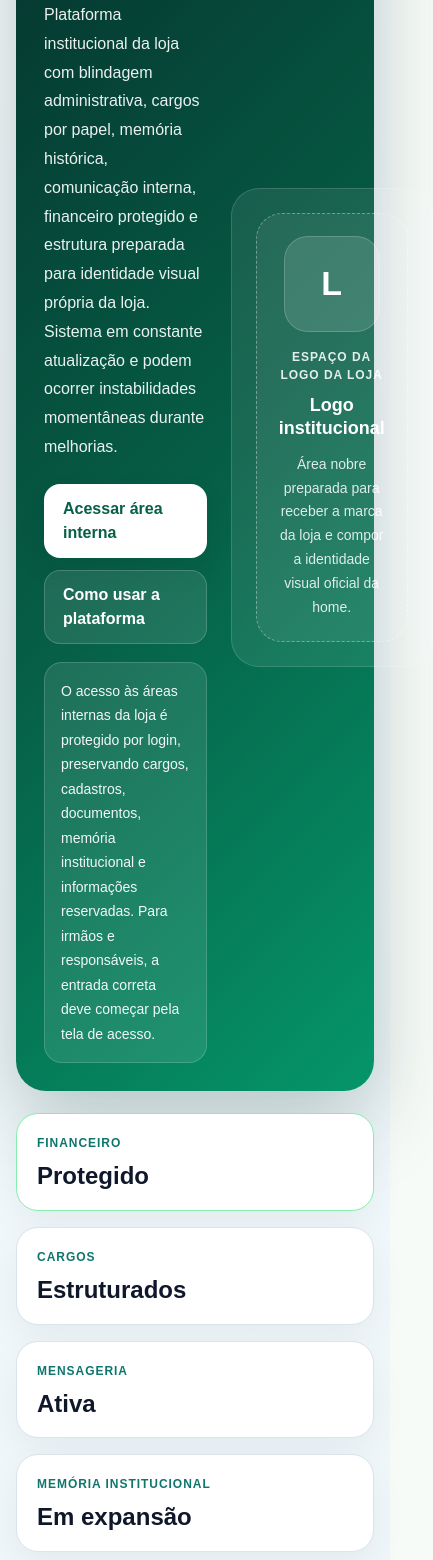
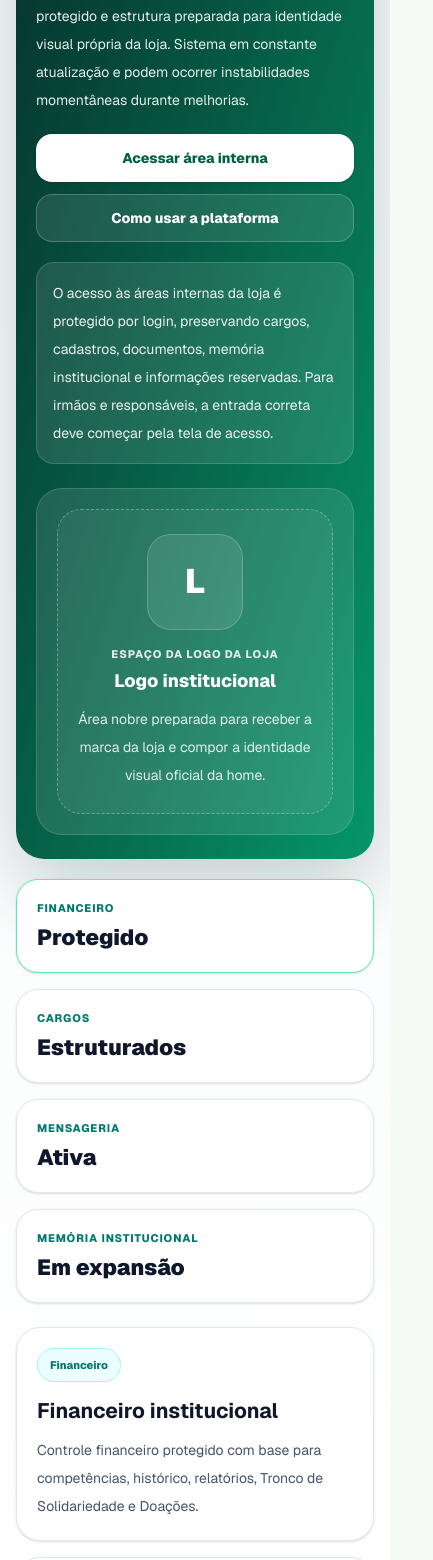
Before and after one commit to ricardogrupoexecutivo1-cpu/aurora-loja-maconica, a Next.js app: page / in a window 390 px wide. Shown: the part 260-1820 px from the top of the page, 433 px wide, since content can reach past the window. Built offline with nearby package versions, Linux system fonts and the light colour scheme.

Commit message:
style: melhora responsividade mobile da home

```diff
--- a/src/app/page.tsx
+++ b/src/app/page.tsx
@@ -4,19 +4,7 @@ import Link from "next/link";
 
 function HeroBadge({ text }: { text: string }) {
   return (
-    <div
-      style={{
-        display: "inline-flex",
-        alignItems: "center",
-        borderRadius: 999,
-        padding: "8px 14px",
-        background: "rgba(255,255,255,0.12)",
-        border: "1px solid rgba(255,255,255,0.14)",
-        fontSize: 12,
-        fontWeight: 800,
-        marginBottom: 16,
-      }}
-    >
+    <div className="inline-flex items-center rounded-full border border-white/15 bg-white/10 px-3 py-2 text-[11px] font-extrabold tracking-[0.08em] text-white/95 sm:px-4 sm:text-xs">
       {text}
     </div>
   );
@@ -33,35 +21,15 @@ function StatCard({
 }) {
   return (
     <div
-      style={{
-        background: "#ffffff",
-        borderRadius: 22,
-        border: accent ? "1px solid #86efac" : "1px solid #dbe4ea",
-        padding: 20,
-        boxShadow: "0 14px 36px rgba(15, 23, 42, 0.05)",
-      }}
+      className={`rounded-[22px] border bg-white p-5 shadow-sm ${
+        accent ? "border-emerald-300" : "border-slate-200"
+      }`}
     >
-      <div
-        style={{
-          fontSize: 12,
-          fontWeight: 800,
-          letterSpacing: "0.08em",
-          textTransform: "uppercase",
-          color: "#0f766e",
-          marginBottom: 10,
-        }}
-      >
+      <div className="mb-2 text-[11px] font-extrabold uppercase tracking-[0.08em] text-teal-700 sm:text-xs">
         {title}
       </div>
 
-      <div
-        style={{
-          fontSize: 24,
-          lineHeight: 1.15,
-          fontWeight: 900,
-          color: "#0f172a",
-        }}
-      >
+      <div className="text-[22px] font-black leading-tight text-slate-900 sm:text-[24px]">
         {value}
       </div>
     </div>
@@ -82,53 +50,17 @@ function AccessCard({
   return (
     <Link
       href={href}
-      style={{
-        textDecoration: "none",
-        display: "block",
-        background: "#ffffff",
-        borderRadius: 24,
-        border: "1px solid #dbe4ea",
-        padding: 22,
-        boxShadow: "0 16px 40px rgba(15, 23, 42, 0.05)",
-      }}
+      className="block rounded-[24px] border border-slate-200 bg-white p-5 no-underline shadow-sm transition hover:-translate-y-0.5 hover:shadow-md"
     >
-      <div
-        style={{
-          display: "inline-flex",
-          alignItems: "center",
-          borderRadius: 999,
-          padding: "7px 12px",
-          background: "#ecfeff",
-          border: "1px solid #a5f3fc",
-          color: "#0f766e",
-          fontSize: 12,
-          fontWeight: 800,
-          marginBottom: 14,
-        }}
-      >
+      <div className="mb-4 inline-flex items-center rounded-full border border-cyan-200 bg-cyan-50 px-3 py-2 text-[11px] font-extrabold text-teal-700 sm:text-xs">
         {badge}
       </div>
 
-      <h2
-        style={{
-          margin: 0,
-          color: "#0f172a",
-          fontSize: 22,
-          lineHeight: 1.2,
-        }}
-      >
+      <h2 className="m-0 text-[21px] font-bold leading-tight text-slate-900 sm:text-[22px]">
         {title}
       </h2>
 
-      <p
-        style={{
-          marginTop: 12,
-          marginBottom: 0,
-          color: "#475569",
-          lineHeight: 1.8,
-          fontSize: 15,
-        }}
-      >
+      <p className="mb-0 mt-3 text-sm leading-7 text-slate-600 sm:text-[15px]">
         {description}
       </p>
     </Link>
@@ -145,37 +77,12 @@ function SectionCard({
   children: React.ReactNode;
 }) {
   return (
-    <section
-      style={{
-        background: "#ffffff",
-        borderRadius: 24,
-        border: "1px solid #dbe4ea",
-        padding: 24,
-        boxShadow: "0 16px 40px rgba(15, 23, 42, 0.05)",
-      }}
-    >
-      <div
-        style={{
-          fontSize: 12,
-          fontWeight: 800,
-          letterSpacing: "0.08em",
-          textTransform: "uppercase",
-          color: "#0f766e",
-          marginBottom: 12,
-        }}
-      >
+    <section className="rounded-[24px] border border-slate-200 bg-white p-5 shadow-sm sm:p-6">
+      <div className="mb-3 text-[11px] font-extrabold uppercase tracking-[0.08em] text-teal-700 sm:text-xs">
         {eyebrow}
       </div>
 
-      <h2
-        style={{
-          marginTop: 0,
-          marginBottom: 14,
-          color: "#0f172a",
-          fontSize: 26,
-          lineHeight: 1.15,
-        }}
-      >
+      <h2 className="mb-4 mt-0 text-[24px] font-bold leading-tight text-slate-900 sm:text-[26px]">
         {title}
       </h2>
 
@@ -186,57 +93,18 @@ function SectionCard({
 
 export default function HomePage() {
   return (
-    <main
-      style={{
-        minHeight: "100vh",
-        background:
-          "linear-gradient(180deg, #f8fbfd 0%, #edf6f9 45%, #f8fbfd 100%)",
-        padding: "24px 16px 56px",
-        fontFamily: "Arial, Helvetica, sans-serif",
-      }}
-    >
-      <div style={{ maxWidth: 1260, margin: "0 auto" }}>
-        <section
-          style={{
-            borderRadius: 30,
-            padding: 28,
-            background:
-              "linear-gradient(135deg, #052e2b 0%, #065f46 55%, #059669 100%)",
-            color: "#ffffff",
-            boxShadow: "0 30px 80px rgba(5, 46, 43, 0.25)",
-          }}
-        >
-          <div
-            style={{
-              display: "grid",
-              gridTemplateColumns: "1.2fr 0.8fr",
-              gap: 24,
-              alignItems: "center",
-            }}
-          >
+    <main className="min-h-screen bg-gradient-to-b from-slate-50 via-white to-cyan-50/40 px-4 py-5 font-sans sm:px-5 sm:py-6 lg:px-6 lg:py-8">
+      <div className="mx-auto w-full max-w-7xl">
+        <section className="overflow-hidden rounded-[28px] bg-gradient-to-br from-[#052e2b] via-[#065f46] to-[#059669] px-5 py-6 text-white shadow-[0_30px_80px_rgba(5,46,43,0.22)] sm:rounded-[30px] sm:px-6 sm:py-8 lg:px-7 lg:py-8">
+          <div className="grid grid-cols-1 gap-6 lg:grid-cols-[1.2fr_0.8fr] lg:items-center">
             <div>
               <HeroBadge text="Ambiente institucional protegido" />
 
-              <h1
-                style={{
-                  margin: 0,
-                  fontSize: 38,
-                  lineHeight: 1.08,
-                }}
-              >
+              <h1 className="mt-4 text-[32px] font-black leading-[1.05] sm:text-[36px] lg:text-[38px]">
                 Aurora Loja Maçônica
               </h1>
 
-              <p
-                style={{
-                  marginTop: 16,
-                  marginBottom: 0,
-                  maxWidth: 760,
-                  color: "rgba(255,255,255,0.92)",
-                  lineHeight: 1.8,
-                  fontSize: 16,
-                }}
-              >
+              <p className="mb-0 mt-4 max-w-3xl text-sm leading-7 text-white/90 sm:text-[15px] lg:text-base">
                 Plataforma institucional da loja com blindagem administrativa,
                 cargos por papel, memória histórica, comunicação interna,
                 financeiro protegido e estrutura preparada para identidade visual
@@ -244,59 +112,23 @@ export default function HomePage() {
                 ocorrer instabilidades momentâneas durante melhorias.
               </p>
 
-              <div
-                style={{
-                  display: "flex",
-                  flexWrap: "wrap",
-                  gap: 12,
-                  marginTop: 22,
-                }}
-              >
+              <div className="mt-5 flex flex-col gap-3 sm:flex-row sm:flex-wrap">
                 <Link
                   href="/login"
-                  style={{
-                    textDecoration: "none",
-                    background: "#ffffff",
-                    color: "#065f46",
-                    padding: "12px 18px",
-                    borderRadius: 16,
-                    fontWeight: 800,
-                    border: "1px solid rgba(255,255,255,0.18)",
-                    boxShadow: "0 12px 28px rgba(15, 23, 42, 0.08)",
-                  }}
+                  className="inline-flex min-h-[48px] items-center justify-center rounded-2xl border border-white/20 bg-white px-4 py-3 text-center text-sm font-extrabold text-emerald-800 no-underline shadow-sm transition hover:bg-slate-100 sm:w-auto"
                 >
                   Acessar área interna
                 </Link>
 
                 <Link
                   href="/como-usar"
-                  style={{
-                    textDecoration: "none",
-                    background: "rgba(255,255,255,0.10)",
-                    color: "#ffffff",
-                    padding: "12px 18px",
-                    borderRadius: 16,
-                    fontWeight: 800,
-                    border: "1px solid rgba(255,255,255,0.18)",
-                  }}
+                  className="inline-flex min-h-[48px] items-center justify-center rounded-2xl border border-white/20 bg-white/10 px-4 py-3 text-center text-sm font-extrabold text-white no-underline transition hover:bg-white/15 sm:w-auto"
                 >
                   Como usar a plataforma
                 </Link>
               </div>
 
-              <div
-                style={{
-                  marginTop: 18,
-                  maxWidth: 760,
-                  borderRadius: 18,
-                  padding: 16,
-                  background: "rgba(255,255,255,0.10)",
-                  border: "1px solid rgba(255,255,255,0.16)",
-                  color: "rgba(255,255,255,0.94)",
-                  lineHeight: 1.75,
-                  fontSize: 14,
-                }}
-              >
+              <div className="mt-5 max-w-3xl rounded-[18px] border border-white/15 bg-white/10 p-4 text-sm leading-7 text-white/90">
                 O acesso às áreas internas da loja é protegido por login,
                 preservando cargos, cadastros, documentos, memória institucional
                 e informações reservadas. Para irmãos e responsáveis, a entrada
@@ -304,113 +136,39 @@ export default function HomePage() {
               </div>
             </div>
 
-            <div
-              style={{
-                background: "rgba(255,255,255,0.08)",
-                border: "1px solid rgba(255,255,255,0.14)",
-                borderRadius: 28,
-                padding: 24,
-                display: "flex",
-                justifyContent: "center",
-              }}
-            >
-              <div
-                style={{
-                  width: "100%",
-                  maxWidth: 320,
-                  minHeight: 280,
-                  borderRadius: 26,
-                  border: "1px dashed rgba(255,255,255,0.35)",
-                  background: "rgba(255,255,255,0.06)",
-                  display: "flex",
-                  flexDirection: "column",
-                  alignItems: "center",
-                  justifyContent: "center",
-                  textAlign: "center",
-                  padding: 22,
-                }}
-              >
-                <div
-                  style={{
-                    width: 96,
-                    height: 96,
-                    borderRadius: 24,
-                    background: "rgba(255,255,255,0.12)",
-                    border: "1px solid rgba(255,255,255,0.18)",
-                    display: "flex",
-                    alignItems: "center",
-                    justifyContent: "center",
-                    fontSize: 34,
-                    fontWeight: 900,
-                    marginBottom: 16,
-                  }}
-                >
+            <div className="flex justify-center lg:justify-end">
+              <div className="w-full max-w-[360px] rounded-[26px] border border-white/15 bg-white/10 p-5">
+                <div className="flex min-h-[280px] flex-col items-center justify-center rounded-[24px] border border-dashed border-white/30 bg-white/5 px-5 py-6 text-center">
+                  <div className="mb-4 flex h-24 w-24 items-center justify-center rounded-[24px] border border-white/20 bg-white/10 text-[34px] font-black">
                     L
                   </div>
 
-                <div
-                  style={{
-                    fontSize: 12,
-                    fontWeight: 800,
-                    letterSpacing: "0.08em",
-                    textTransform: "uppercase",
-                    color: "rgba(255,255,255,0.88)",
-                    marginBottom: 10,
-                  }}
-                >
+                  <div className="mb-2 text-[11px] font-extrabold uppercase tracking-[0.08em] text-white/85 sm:text-xs">
                     Espaço da logo da loja
                   </div>
 
-                <div
-                  style={{
-                    fontSize: 18,
-                    lineHeight: 1.3,
-                    fontWeight: 800,
-                    color: "#ffffff",
-                  }}
-                >
+                  <div className="text-lg font-extrabold leading-tight text-white">
                     Logo institucional
                   </div>
 
-                <p
-                  style={{
-                    marginTop: 12,
-                    marginBottom: 0,
-                    color: "rgba(255,255,255,0.85)",
-                    lineHeight: 1.7,
-                    fontSize: 14,
-                  }}
-                >
+                  <p className="mb-0 mt-3 text-sm leading-7 text-white/85">
                     Área nobre preparada para receber a marca da loja e compor a
                     identidade visual oficial da home.
                   </p>
                 </div>
               </div>
             </div>
+          </div>
         </section>
 
-        <section
-          style={{
-            marginTop: 22,
-            display: "grid",
-            gridTemplateColumns: "repeat(auto-fit, minmax(220px, 1fr))",
-            gap: 16,
-          }}
-        >
+        <section className="mt-5 grid grid-cols-1 gap-4 sm:grid-cols-2 xl:grid-cols-4">
           <StatCard title="Financeiro" value="Protegido" accent />
           <StatCard title="Cargos" value="Estruturados" />
           <StatCard title="Mensageria" value="Ativa" />
           <StatCard title="Memória institucional" value="Em expansão" />
         </section>
 
-        <section
-          style={{
-            marginTop: 24,
-            display: "grid",
-            gridTemplateColumns: "repeat(auto-fit, minmax(260px, 1fr))",
-            gap: 18,
-          }}
-        >
+        <section className="mt-6 grid grid-cols-1 gap-4 md:grid-cols-2 xl:grid-cols-3">
           <AccessCard
             badge="Financeiro"
             title="Financeiro institucional"
@@ -447,14 +205,7 @@ export default function HomePage() {
           />
         </section>
 
-        <section
-          style={{
-            marginTop: 24,
-            display: "grid",
-            gridTemplateColumns: "repeat(auto-fit, minmax(260px, 1fr))",
-            gap: 18,
-          }}
-        >
+        <section className="mt-6 grid grid-cols-1 gap-4 md:grid-cols-2 xl:grid-cols-3">
           <AccessCard
             badge="Cadastro"
             title="Cadastrar loja"
@@ -477,27 +228,12 @@ export default function HomePage() {
           />
         </section>
 
-        <div
-          style={{
-            marginTop: 24,
-            display: "grid",
-            gridTemplateColumns: "1fr 1fr",
-            gap: 18,
-          }}
-        >
+        <div className="mt-6 grid grid-cols-1 gap-4 lg:grid-cols-2">
           <SectionCard
             eyebrow="Identidade visual"
             title="Logo da loja na home"
           >
-            <ul
-              style={{
-                margin: 0,
-                paddingLeft: 22,
-                color: "#334155",
-                lineHeight: 1.9,
-                fontSize: 15,
-              }}
-            >
+            <ul className="m-0 pl-5 text-sm leading-8 text-slate-700 sm:text-[15px]">
               <li>Área nobre reservada para a logo institucional.</li>
               <li>Preparada para futura troca da imagem oficial.</li>
               <li>Base pronta para reforçar a identidade visual da loja.</li>
@@ -509,15 +245,7 @@ export default function HomePage() {
             eyebrow="Proteção institucional"
             title="Acesso interno com segurança da loja"
           >
-            <ul
-              style={{
-                margin: 0,
-                paddingLeft: 22,
-                color: "#334155",
-                lineHeight: 1.9,
-                fontSize: 15,
-              }}
-            >
+            <ul className="m-0 pl-5 text-sm leading-8 text-slate-700 sm:text-[15px]">
               <li>Áreas internas começam pela tela de login.</li>
               <li>Irmãos e responsáveis acessam conteúdos reservados com sessão ativa.</li>
               <li>Cargos, cadastros e documentos ficam protegidos.</li>
```
Lines whose indentation alone changed are shown as unchanged.
